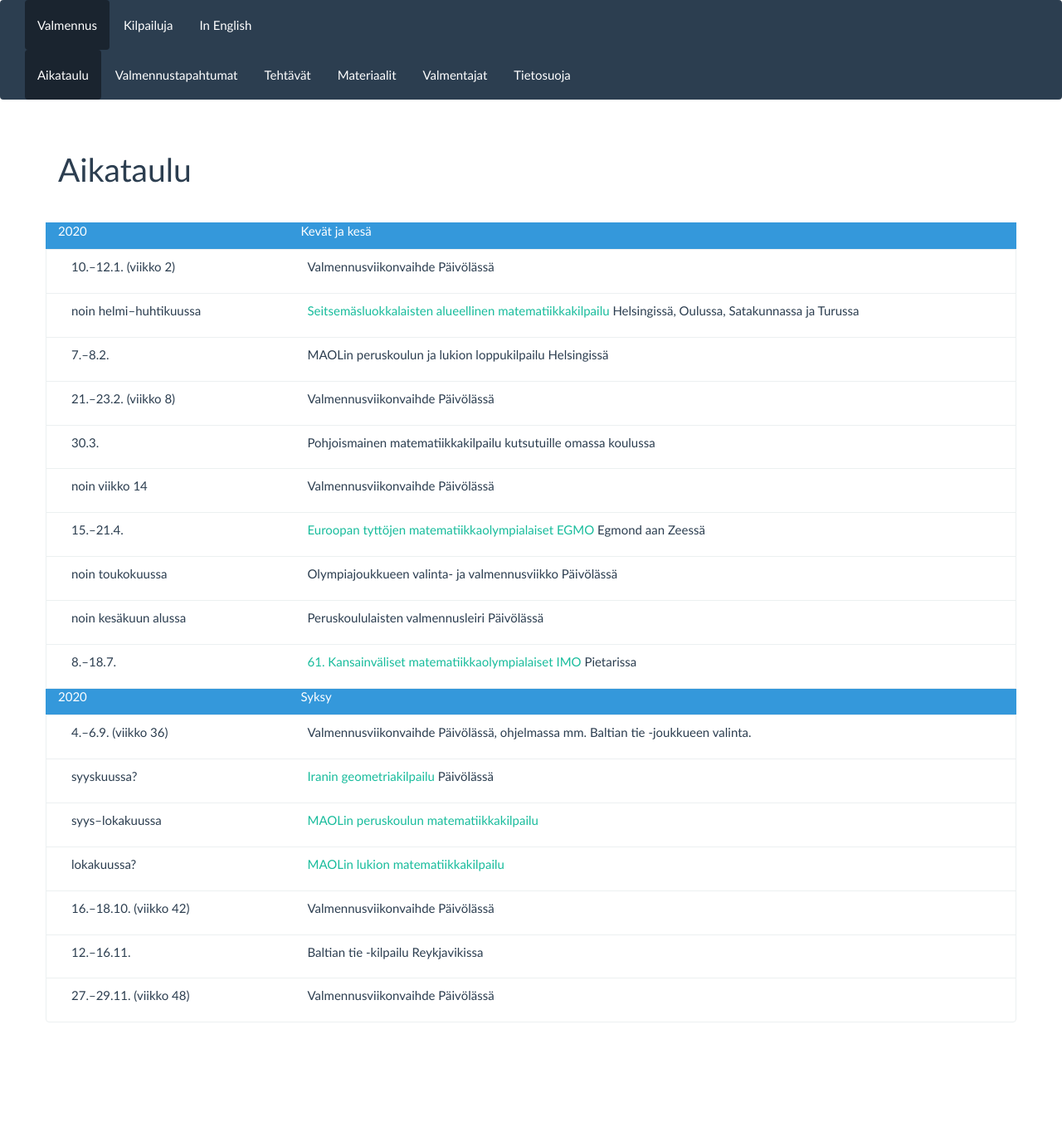
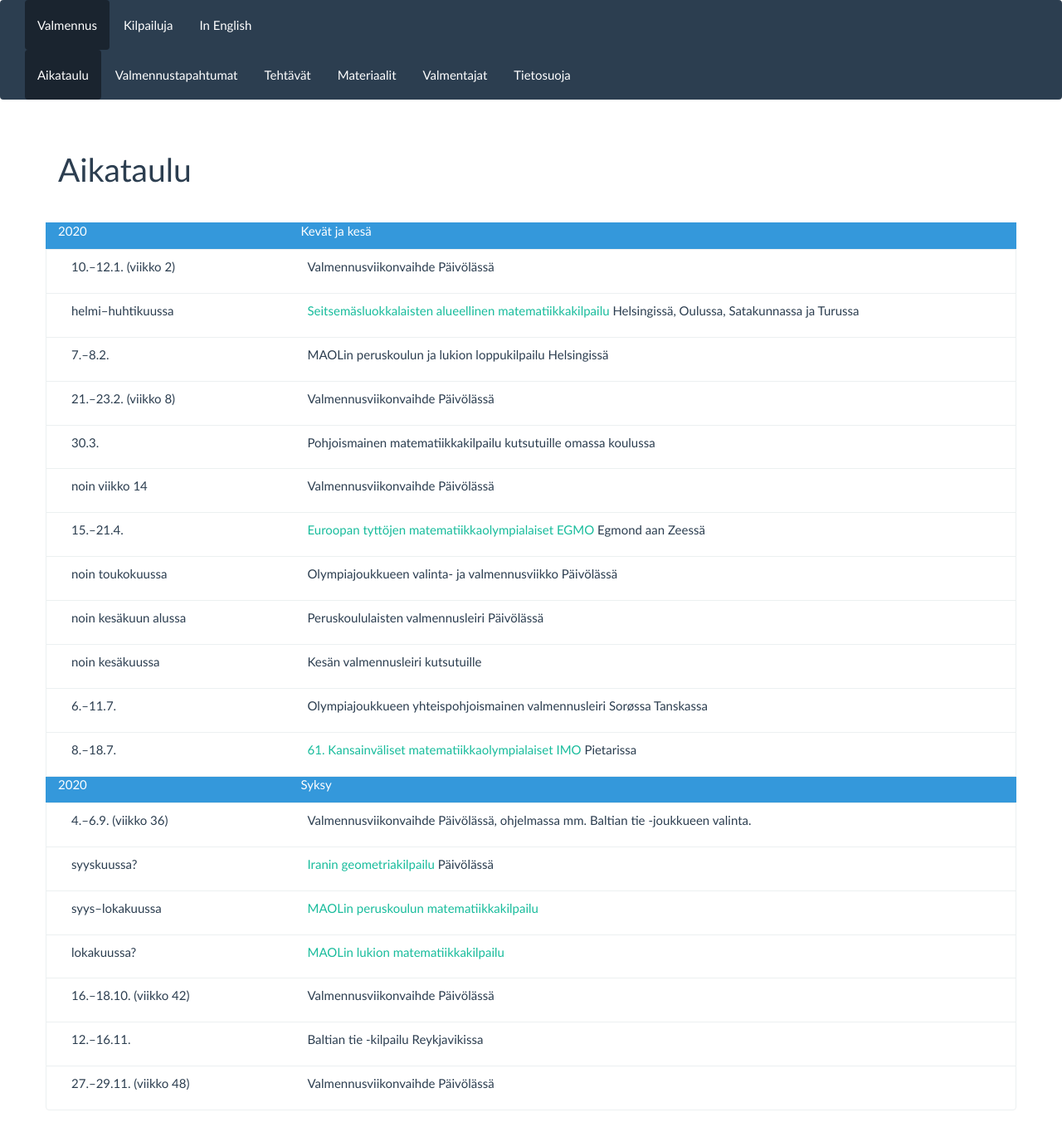
Before and after one commit to matematiikkakilpailut/matematiikkakilpailut.github.io, a Jekyll site: the page built from aikataulu/index.md, in a window 1280 px wide. Shown: the whole page at 83% size. Built offline with Jekyll 4.4.1, drawn with Linux system fonts in a browser that asks for light colours; before the commit the page ends 1252 px from its top, so only the background shows below that.

Commit message:
Update index.md
seiskat+kesä+soro

```diff
--- a/aikataulu/index.md
+++ b/aikataulu/index.md
@@ -24,6 +24,10 @@ aikataulu:
     tapahtuma: "Olympia&shy;joukkueen valinta- ja valmennus&shy;viikko Päivölässä"
   - pvm: "noin kesäkuun alussa"
     tapahtuma: "Perus&shy;koululaisten valmennus&shy;leiri Päivölässä"
+  - pvm: "noin kesäkuussa"
+    tapahtuma: "Kesän valmennusleiri kutsutuille"
+  - pvm: "6.&ndash;11.7."
+    tapahtuma: "Olympiajoukkueen yhteispohjoismainen valmennusleiri Sorøssa Tanskassa"
   - pvm: "8.&ndash;18.7."
     tapahtuma: "[61. Kansain&shy;väliset matematiikka&shy;olympialaiset <abbr>IMO</abbr>](http://www.imo-official.org/year_info.aspx?year=2020) Pietarissa"
   - pvm: "2020"
```
Also changed, not shown: other parts of aikataulu/index.md (+1 -1 lines).
